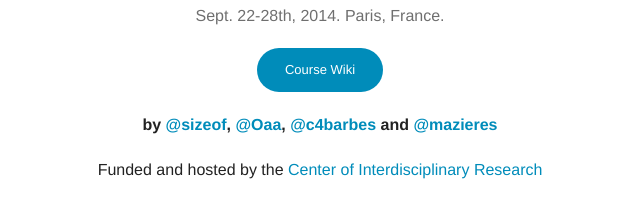
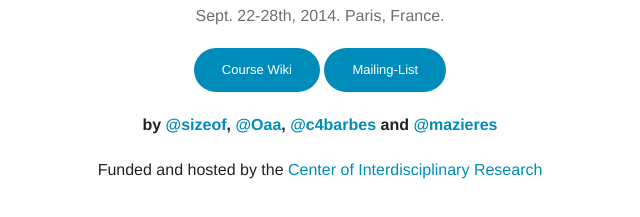
Before and after one commit to hackinscience/hackinscience.github.io, a plain HTML site: page index.html in a window 1280 px wide. Shown: the part 359-576 px from the top of the page, without its empty margins (320-960 px from the left). Drawn offline with Linux system fonts and the light colour scheme.

Commit message:
Add link to mailing-list on home page

```diff
--- a/index.html
+++ b/index.html
@@ -16,7 +16,9 @@
         <img src="./img/logo_hackinscience.png" width="200px">
         <h1 class="subheader"><small>Python for Scientists Crash Course</small></h1>
         <p class="subheader" style="margin-bottom:20px;">Sept. 22-28th, 2014. Paris, France.</p>
-        <a href="https://github.com/hackinscience/hackinscience.github.io/wiki" class="small round button">Course Wiki</a><br/>
+        <a href="https://github.com/hackinscience/hackinscience.github.io/wiki" class="small round button">Course Wiki</a>
+        <a href="https://groups.google.com/forum/?hl=en#!forum/hackinscience" class="small round button">Mailing-List</a>
+        <br/>
         <p><b>by <a href="https://twitter.com/sizeof">@sizeof</a>, <a href="https://twitter.com/Oaa">@Oaa</a>, <a href="https://twitter.com/c4barbes">@c4barbes</a> and <a href="https://twitter.com/mazieres">@mazieres</a></b></p>
         <p>Funded and hosted by the <a href="http://cri-paris.org/">Center of Interdisciplinary Research</a></p>
       </div>
```
